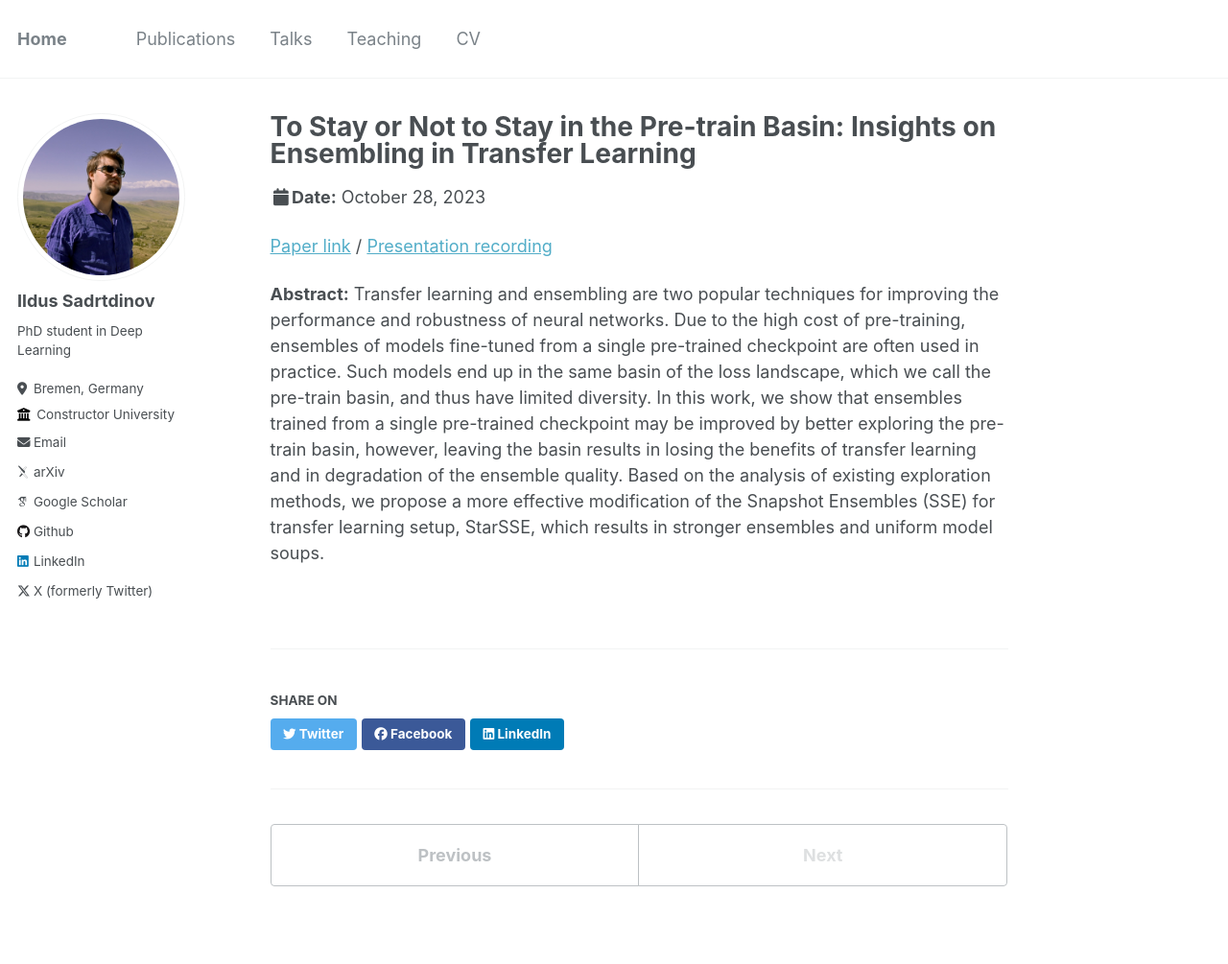
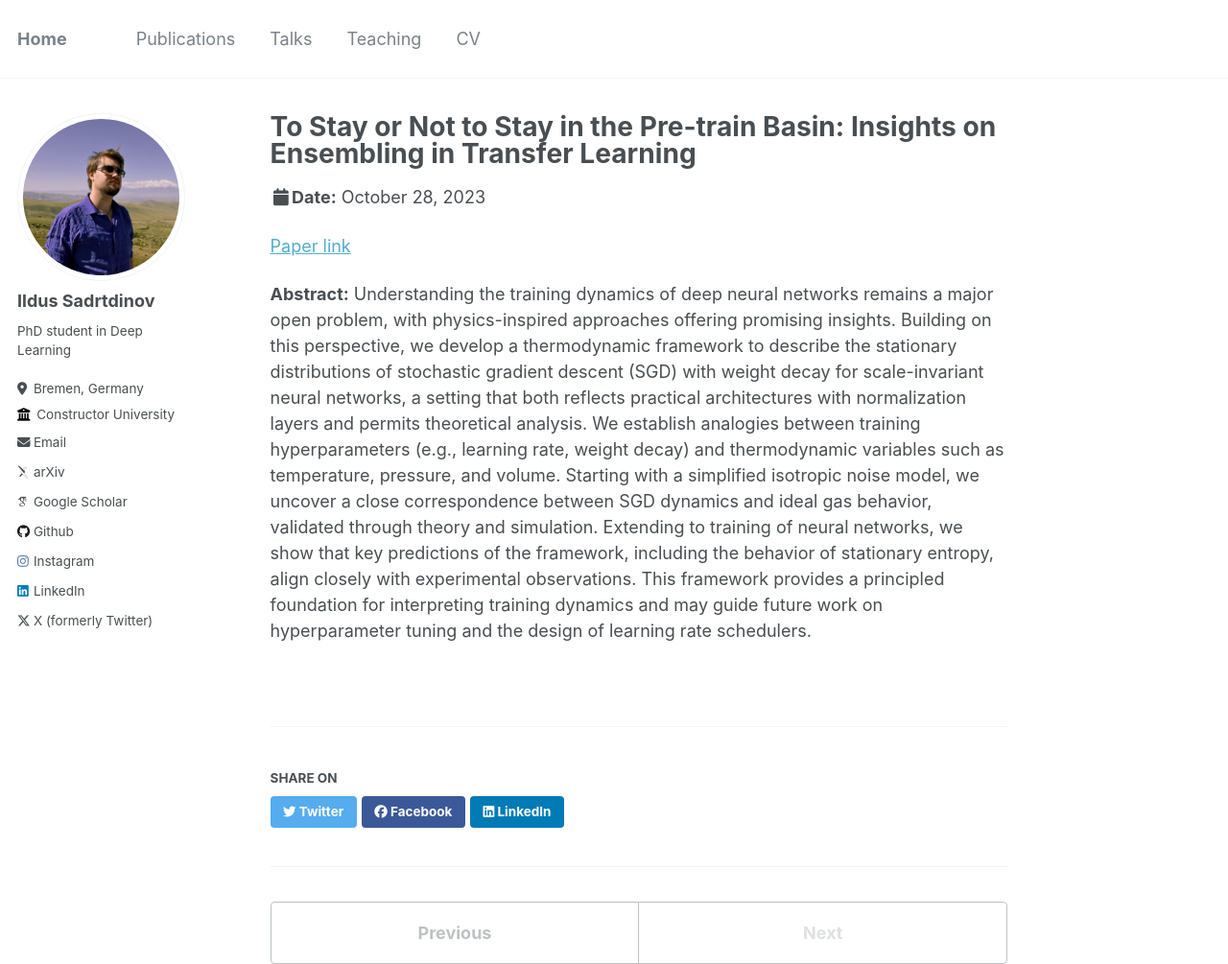
Before and after one commit to isadrtdinov/isadrtdinov.github.io, a Jekyll site: the page built from _talks/2026-ijcai.md, in a window 1280 px wide and 1005 px high. Shown: the whole window at 96% size. Built offline with Jekyll 4.4.1, drawn with Linux system fonts in a browser that asks for light colours; some web fonts are replaced.

Commit message:
update 30.09.2026

```diff
--- a/_config.yml
+++ b/_config.yml
@@ -28,7 +28,7 @@ author:
   location         : "Bremen, Germany"
   employer         : "Constructor University"
   uri              : # URL
-  email            : "irsadrtdinov@yandex.ru"
+  email            : "irsadrtdinov@gmail.com"
 
   # Academic websites
   arxiv            : "https://arxiv.org/search/cs?searchtype=author&query=Sadrtdinov%2C+I" # URL - Update with the correct link to your profile
@@ -54,7 +54,7 @@ author:
   goodreads        : # Username
   google_plus      : # Username
   keybase          : # Username
-  instagram        : # Username
+  instagram        : "vanililya"
   lastfm           : # Username
   linkedin         : "isadrtdinov"# Username
   mastodon         : # URL
--- /dev/null
+++ b/_talks/2026-ijcai.md
@@ -0,0 +1,21 @@
+---
+title: >
+  To Stay or Not to Stay in the Pre-train Basin:
+  Insights on Ensembling in Transfer Learning
+collection: talks
+type: "Paper presentation"
+permalink: /talks/2023-fall-into-ml
+venue: "Fall into ML 2023: Conference on Machine Learning at HSE University"
+date: 2023-10-28
+location: "Moscow, Russia"
+language: "English"
+---
+
+[Paper link](https://isadrtdinov.github.io/publication/2026-can-stationary-distributions)
+
+**Abstract:** Understanding the training dynamics of deep neural networks remains a major open problem, with physics-inspired approaches offering promising insights.
+Building on this perspective, we develop a thermodynamic framework to describe the stationary distributions of stochastic gradient descent (SGD) with weight decay for scale-invariant neural networks, a setting that both reflects practical architectures with normalization layers and permits theoretical analysis.
+We establish analogies between training hyperparameters (e.g., learning rate, weight decay) and thermodynamic variables such as temperature, pressure, and volume.
+Starting with a simplified isotropic noise model, we uncover a close correspondence between SGD dynamics and ideal gas behavior, validated through theory and simulation.
+Extending to training of neural networks, we show that key predictions of the framework, including the behavior of stationary entropy, align closely with experimental observations.
+This framework provides a principled foundation for interpreting training dynamics and may guide future work on hyperparameter tuning and the design of learning rate schedulers.
```
Also changed, not shown: _pages/cv.md (+3 -3 lines), _publications/2026-can-stationary-distributions.md (+1 -0 lines), _publications/2026-why-gaussian-diffusion.md (+1 -1 lines), images/2026-can-stationary-distributions.jpg.
